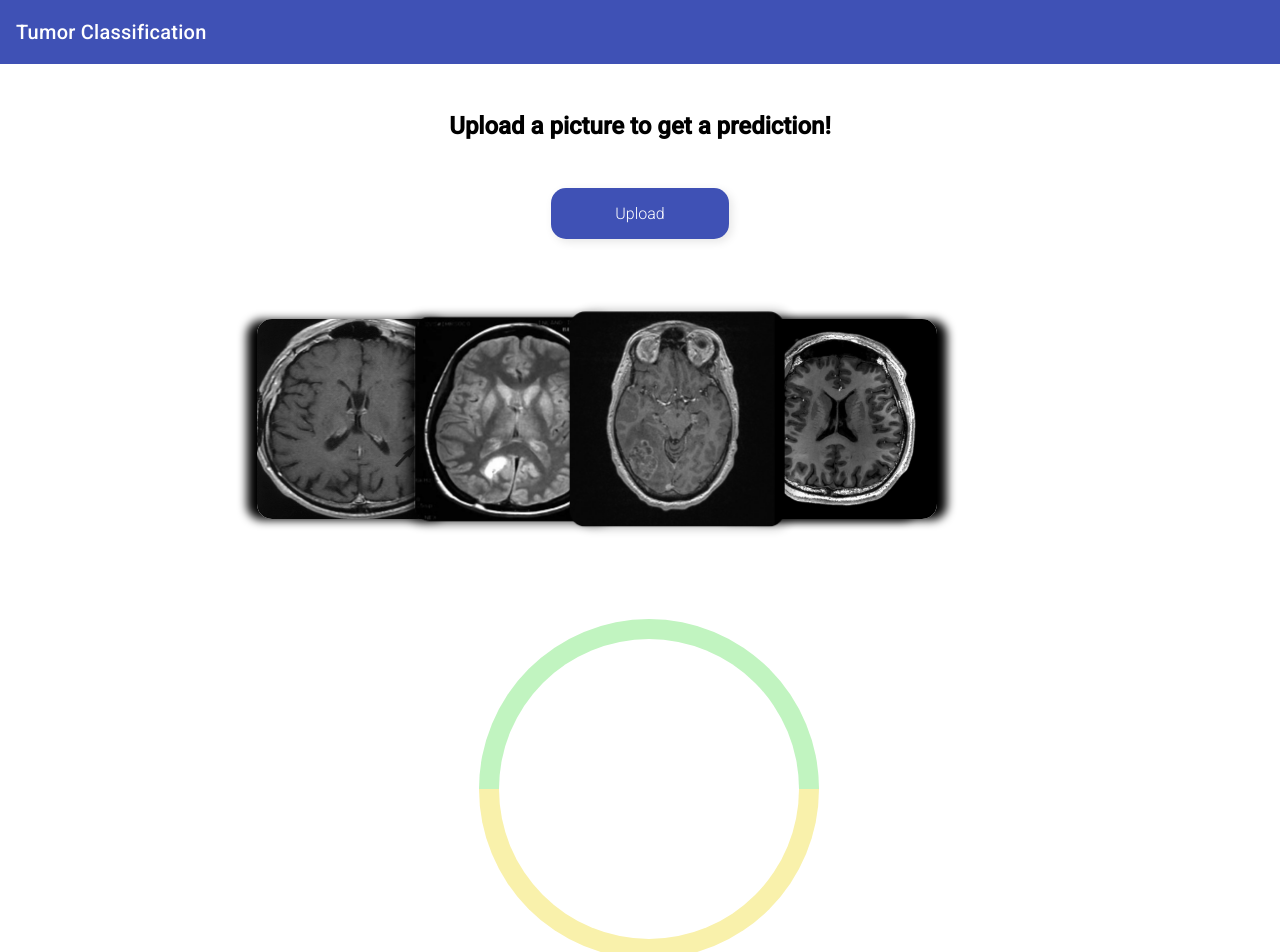
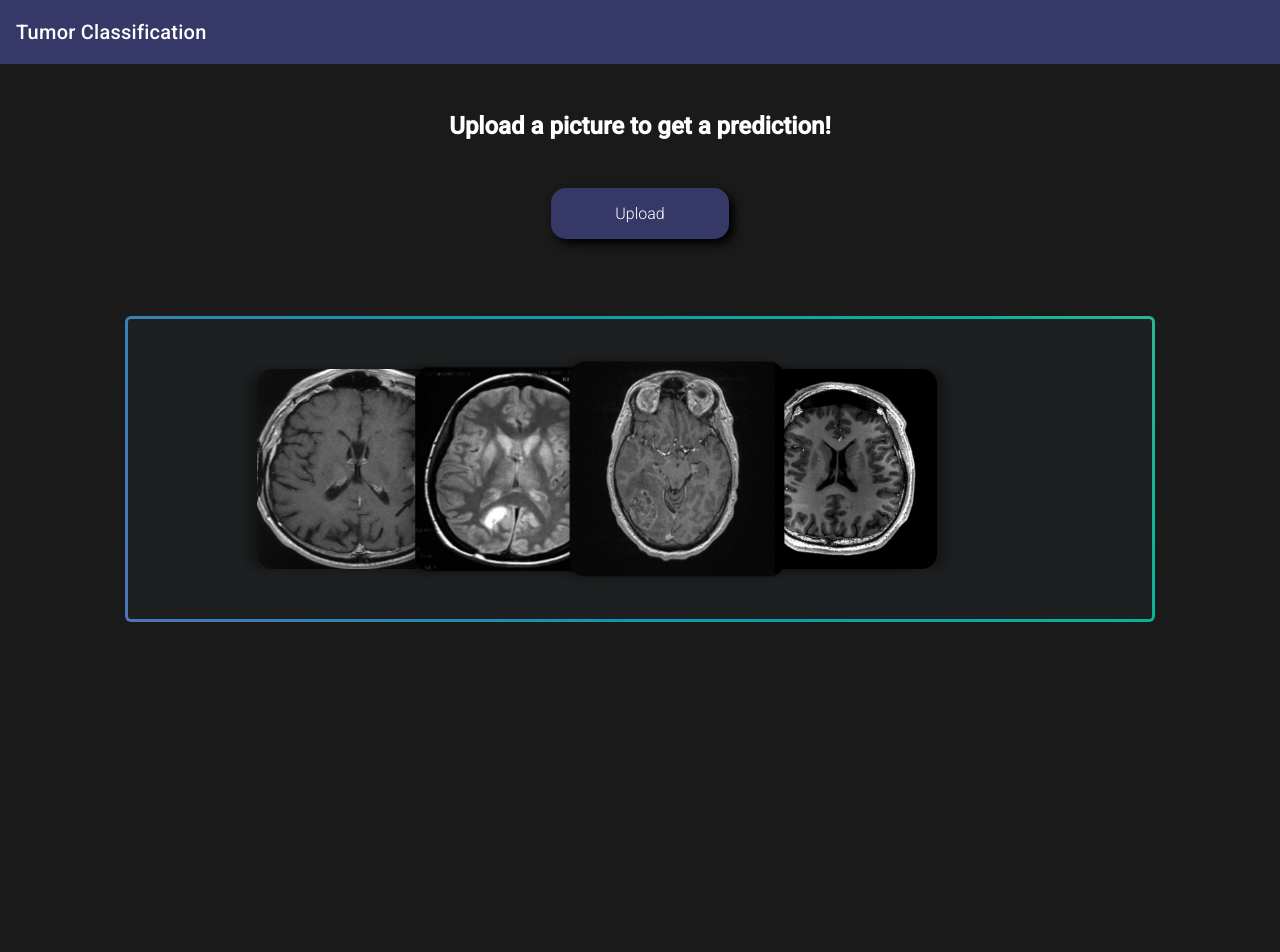
Before and after one commit to Invisiblebrush7/tumor-frontend-v2, an Angular app: page / in a window 1280 px wide. Shown: the top 952 px of the page. After the commit the page ends 800 px from the top, so only its background shows below. Built offline with nearby package versions, Linux system fonts and the light colour scheme.

Commit message:
Working on predict page, almost done with animations

```diff
--- a/src/app/app.component.html
+++ b/src/app/app.component.html
@@ -1,4 +1,4 @@
-<mat-toolbar color="primary">
+<mat-toolbar class="navbar">
   <p>Tumor Classification</p>
 </mat-toolbar>
 <router-outlet></router-outlet>
--- a/src/app/app.component.scss
+++ b/src/app/app.component.scss
@@ -0,0 +1,4 @@
+mat-toolbar.navbar {
+  background-color: #363968;
+  color: white;
+}
--- a/src/app/pages/home-page/home-page.component.html
+++ b/src/app/pages/home-page/home-page.component.html
@@ -12,10 +12,10 @@
       />
       <label for="image" class="upload-image-btn">Upload</label>
       <p *ngIf="this.imageUploaded">
-        File: <b>{{ this.imageUploaded.name }}</b>
+        <b>Predicting your results...</b>
       </p>
     </form>
-    <div class="stack-images">
+    <div class="stack-images gradient-border">
       <!-- 2, 1, 0, 1, 2 -->
 
       <img
@@ -53,10 +53,21 @@
         class="fourth-card card-image big-card"
         data-position="4"
       />
-    </div>
-    <div class="progress-circles">
-      <div class="circle-green"></div>
-      <div class="circle-yellow"></div>
+      <div
+        [ngClass]="
+          this.animationFinished
+            ? 'content-description'
+            : 'content-description-none-displayed'
+        "
+      >
+        <h2>Meningioma Tumor</h2>
+        <p>
+          A meningioma is a tumor that arises from the meninges — the membranes
+          that surround the brain and spinal cord. Although not technically a
+          brain tumor, it is included in this category because it may compress
+          or squeeze the adjacent brain, nerves and vessels.
+        </p>
+      </div>
     </div>
   </main>
 </section>
--- a/src/app/pages/home-page/home-page.component.scss
+++ b/src/app/pages/home-page/home-page.component.scss
@@ -1,9 +1,8 @@
 // #F9F1AB
 section.container {
   margin: 3rem auto 0 auto;
-  padding-bottom: 30rem;
   width: 80%;
-
+  color: white;
   main {
     display: flex;
     justify-content: center;
@@ -25,15 +24,15 @@ section.container {
     label.upload-image-btn {
       cursor: pointer;
       padding: 1rem 4rem;
-      background-color: #3f51b5;
+      background-color: #363968;
       border-radius: 15px;
-      box-shadow: 3px 3px 10px rgba(0, 0, 0, 0.1);
+      box-shadow: 5px 5px 10px rgba(0, 0, 0, 1);
       color: white;
       font-weight: 300;
 
       &:hover {
         text-decoration: underline;
-        padding: 1.1rem 4.1rem;
+        padding: 1rem 4.1rem;
       }
     }
     p {
@@ -45,21 +44,26 @@ section.container {
       margin: 5rem auto 0 auto;
       min-height: 300px;
       transition: all 300ms ease-in-out;
+      width: 100%;
+      display: flex;
+      align-items: center;
+      justify-content: center;
     }
     img.big-card {
       height: 200px;
       aspect-ratio: 1;
       filter: grayscale(1);
+      top: 50px;
     }
     .card-image {
       border-radius: 15px;
     }
     .first-card {
-      left: calc(-20rem - 100px);
+      left: calc(100% / 2 - 100px - 20rem);
       z-index: 1;
     }
     .second-card {
-      left: calc(-10rem - 100px);
+      left: calc(100% / 2 - 100px - 10rem);
       z-index: 2;
     }
     .top-card {
@@ -67,70 +71,85 @@ section.container {
       top: 0;
       left: -100px;
       z-index: 5;
-      box-shadow: 5px 0 10px rgba(0, 0, 0, 0.1);
+      box-shadow: 5px 0 10px rgba(0, 0, 0, 0.3);
+      box-shadow: -5px 0 10px rgba(0, 0, 0, 0.3);
       transition: all 300ms ease-in-out;
       transform: scale(1.1);
+      left: calc(100% / 2 - 100px);
     }
     .third-card {
       left: calc(10rem - 100px);
+      left: calc(100% / 2 - 100px + 10rem);
       z-index: 2;
     }
     .fourth-card {
       left: calc(20rem - 100px);
+      left: calc(100% / 2 - 100px + 20rem);
       z-index: 1;
     }
 
     .first-card,
     .second-card {
-      box-shadow: -10px 1px 10px rgb(0, 0, 0);
+      box-shadow: -10px 1px 10px rgba(0, 0, 0, 0.3);
       position: absolute;
       transition: all 300ms ease-in-out;
     }
     .third-card,
     .fourth-card {
-      box-shadow: 10px 1px 10px rgb(0, 0, 0);
+      box-shadow: 10px 1px 10px rgba(0, 0, 0, 0.3);
       position: absolute;
       transition: all 300ms ease-in-out;
     }
     .small-card {
-      -webkit-animation: shrink-cards 0.5s forwards; /* for less modern browsers */
+      // -webkit-animation: shrink-cards 0.5s forwards; /* for less modern browsers */
       animation: shrink-cards 0.5s forwards;
     }
-    .progress-circles {
-      position: relative;
-      width: 100%;
-      min-height: 340px;
+    .content-description-none-displayed {
+      display: none;
     }
-    .circle-green {
-      width: 300px;
-      height: 150px;
-      // border-radius: 50%;
-      border: 20px solid #c1f4c0;
-      position: absolute;
-      top: 0;
-      left: calc(45% - 110px);
-
-      border-top-left-radius: 320px; /* 100px of height + 10px of border */
-      border-top-right-radius: 320px; /* 100px of height + 10px of border */
-
-      border-bottom: 0;
-    }
-    .circle-yellow {
-      border: 20px solid #f9f1ab;
-      width: 300px;
-      height: 150px;
-      // border-radius: 50%;
-      position: absolute;
-      top: 170px;
-      left: calc(45% - 110px);
-
-      border-bottom-left-radius: 320px; /* 100px of height + 10px of border */
-      border-bottom-right-radius: 320px; /* 100px of height + 10px of border */
-
-      border-top: 0;
+    .content-description {
+      padding: 3rem 10rem;
+      h2 {
+        font-weight: 300;
+        font-size: 32px;
+        text-align: center;
+      }
+      p {
+        line-height: 2rem;
+      }
     }
   }
 }
+.gradient-border {
+  --borderWidth: 3px;
+  background: #1d1f20;
+  position: relative;
+  border-radius: var(--borderWidth);
+}
+.gradient-border:after {
+  content: "";
+  position: absolute;
+  top: calc(-1 * var(--borderWidth));
+  left: calc(-1 * var(--borderWidth));
+  height: calc(100% + var(--borderWidth) * 2);
+  width: calc(100% + var(--borderWidth) * 2);
+  background: linear-gradient(
+    60deg,
+    #f79533,
+    #f37055,
+    #ef4e7b,
+    #a166ab,
+    #5073b8,
+    #1098ad,
+    #07b39b,
+    #6fba82
+  );
+  border-radius: calc(2 * var(--borderWidth));
+  z-index: -1;
+  animation: animatedgradient 3s ease alternate infinite;
+  background-size: 300% 300%;
+}
+
 @keyframes shrink-cards {
   from {
     height: 200px;
@@ -144,3 +163,15 @@ section.container {
     aspect-ratio: 1;
   }
 }
+
+@keyframes animatedgradient {
+  0% {
+    background-position: 0% 50%;
+  }
+  50% {
+    background-position: 100% 50%;
+  }
+  100% {
+    background-position: 0% 50%;
+  }
+}
--- a/src/app/pages/home-page/home-page.component.ts
+++ b/src/app/pages/home-page/home-page.component.ts
@@ -15,6 +15,8 @@ export class HomePageComponent implements AfterViewInit {
   @ViewChild('imageInput') imageInput: any;
 
   imageUploaded: File | null = null;
+
+  animationFinished: boolean = false;
 
   async ngAfterViewInit(): Promise<void> {
     const cards: any[] = [
@@ -34,6 +36,7 @@ export class HomePageComponent implements AfterViewInit {
         await new Promise((r) => setTimeout(r, 1000));
         rotateCards(cards);
       } else {
+        // TODO: This should be changed when the API returns the prediction
         for (let i = 1000; i > 200; i -= 100) {
           await new Promise((r) => setTimeout(r, i));
           rotateCards(cards);
@@ -46,8 +49,11 @@ export class HomePageComponent implements AfterViewInit {
         shrinkCards(cards);
         for (let i = 0; i < 25; i++) {
           await new Promise((r) => setTimeout(r, 150));
-          rotateCards(cards);
+          if (i == 3) {
+            this.animationFinished = true;
+          }
         }
+
         break;
       }
     }
--- a/src/styles.scss
+++ b/src/styles.scss
@@ -7,6 +7,7 @@ body {
 body {
   margin: 0;
   font-family: Roboto, "Helvetica Neue", sans-serif;
+  background-color: #1a1a1a;
 }
 
 * {
```
Also changed, not shown: src/app/modules/circle-progress/circle-progress.module.ts (added, +33 -0 lines).
